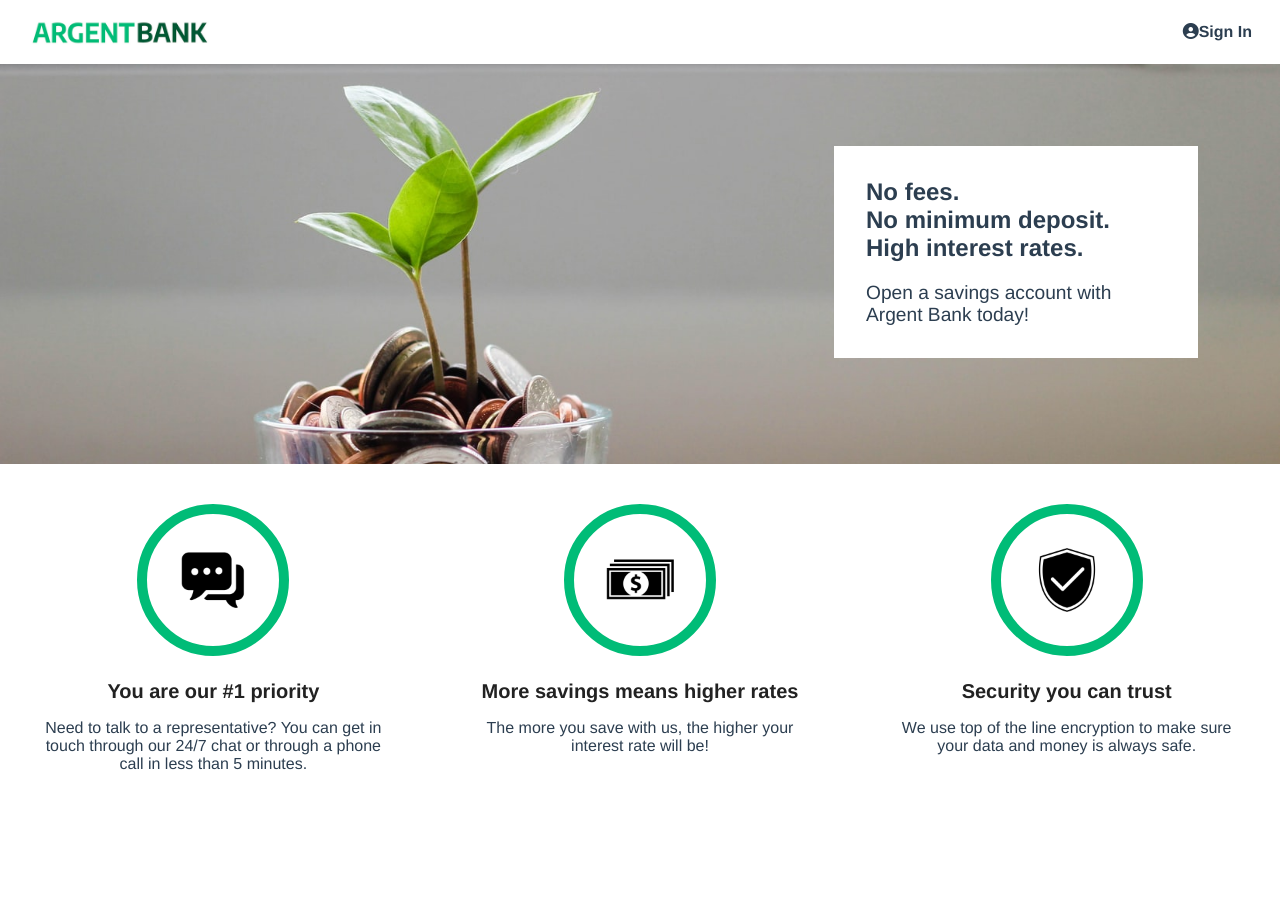
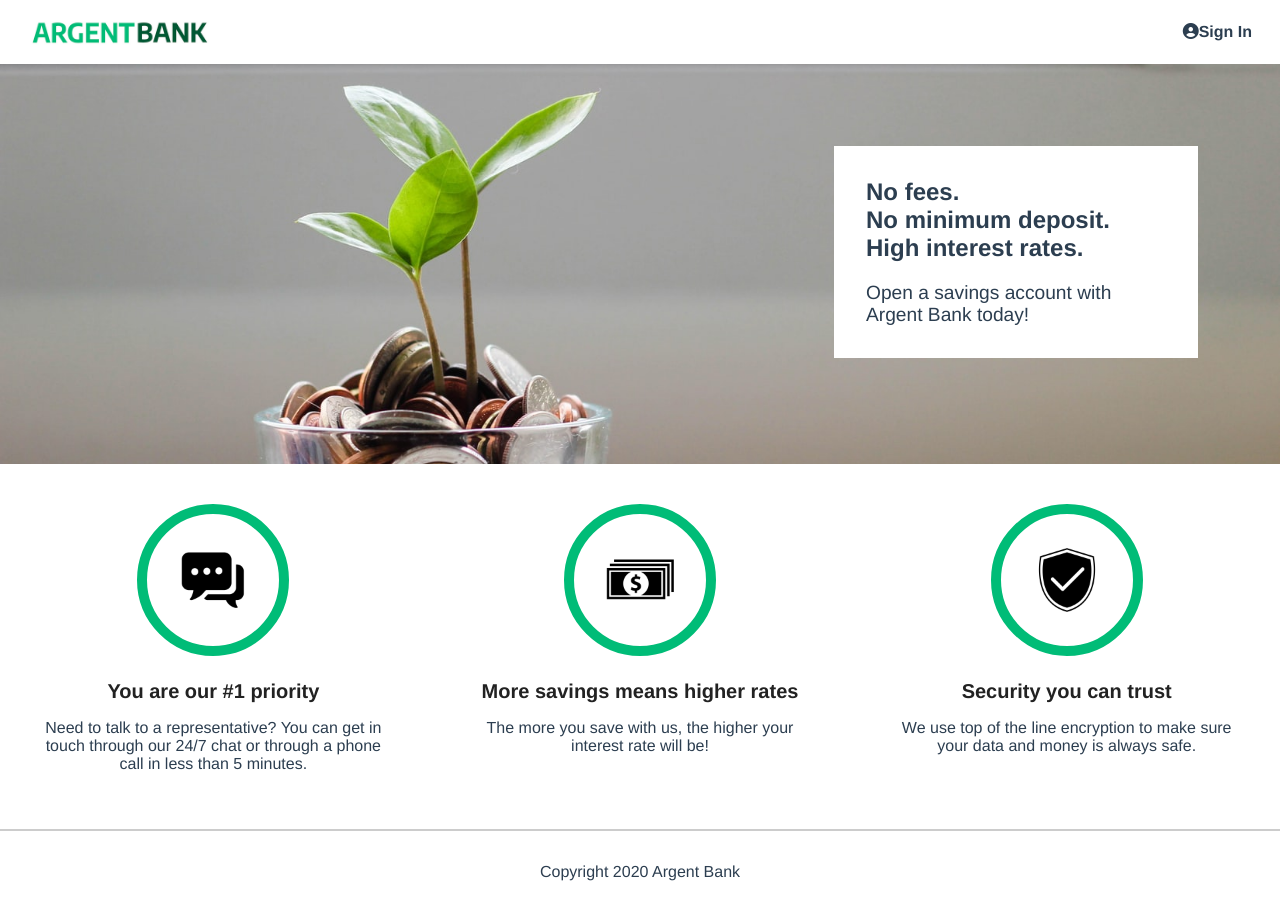
Before and after one commit to danielgonzalez0/P13-OC-20230523-ArgentBank, a React (Create React App) app: page / in a window 1280 px wide. Before the commit the page ends 829 px from the top, so only its background shows below. Built offline with nearby package versions, Linux system fonts and the light colour scheme.

Commit message:
feat: create footer component

```diff
--- /dev/null
+++ b/src/components/footer/Footer.jsx
@@ -0,0 +1,15 @@
+import React from 'react';
+
+/**
+ * React component given the html structure of the footer
+ * @returns {React.ReactElement} Footer
+ */
+const Footer = () => {
+  return (
+    <footer className="footer">
+      <p className="footer-text">Copyright 2020 Argent Bank</p>
+    </footer>
+  );
+};
+
+export default Footer;
--- /dev/null
+++ b/src/components/footer/_footer.scss
@@ -0,0 +1,11 @@
+.footer {
+  display: flex;
+  justify-content: center;
+  border-top: 2px solid $white1;
+  padding: 2rem 0 1.5rem;
+}
+
+.footer-text {
+  margin: 0;
+  padding: 0;
+}
--- a/src/pages/home/Home.jsx
+++ b/src/pages/home/Home.jsx
@@ -5,6 +5,7 @@
 import chatIcon from './icon-chat.png';
 import moneyIcon from './icon-money.png';
 import securityIcon from './icon-security.png';
+import Footer from '../../components/footer/Footer';
 
 /**
  * React component given the homepage of the application
@@ -41,6 +42,7 @@
           />
         </section>
       </main>
+      <Footer />
     </>
   );
 };
--- a/src/styles/_settings.scss
+++ b/src/styles/_settings.scss
@@ -3,6 +3,7 @@
 $green1: #42b983;
 $green2: #00bc77;
 $black1: #222;
+$white1: #ccc;
 
 html {
   font-family: $font;
--- a/src/styles/index.scss
+++ b/src/styles/index.scss
@@ -2,3 +2,4 @@
 @import '../components/navigation/navigation';
 @import '../components/header/header';
 @import '../components/featuresCard/features';
+@import '../components/footer/footer';
```
